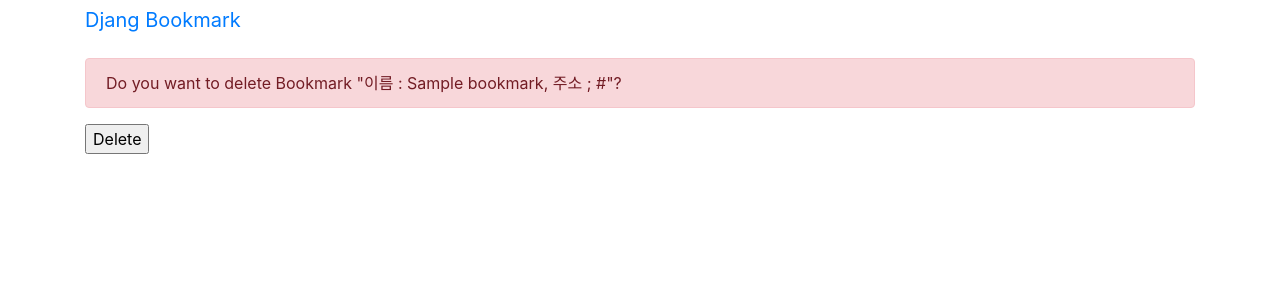
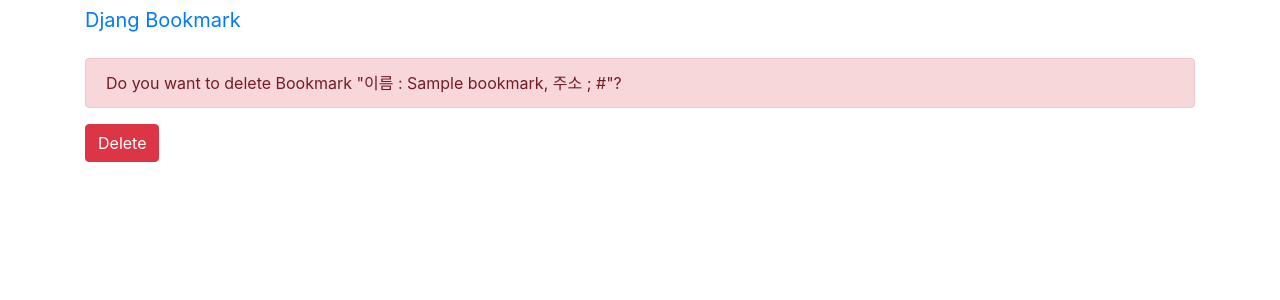
Before and after one commit to swimjaws/bookmark, a Django app: page /bookmark/delete/1 in a window 1280 px wide. Shown: the top 300 px of the page. Run offline with Django 3.2, Linux system fonts and the light colour scheme; tables that the repository leaves empty hold one stand-in row (values such as "Sample post"); some libraries are stand-ins or nearby versions.

Commit message:
Bookmark service78978979

```diff
--- a/bookmark/templates/bookmark/bookmark_confirm_delete.html
+++ b/bookmark/templates/bookmark/bookmark_confirm_delete.html
@@ -13,7 +13,7 @@
 <form action="" method="post">
     {% csrf_token %}
     <div class="alert alert-danger">Do you want to delete Bookmark "{{object}}"?</div>
-    <input type="submit" value="Delete" class=""btn btn-danger">
+    <input type="submit" value="Delete" class="btn btn-danger">
 </form>
 
 {% endblock %}
```
